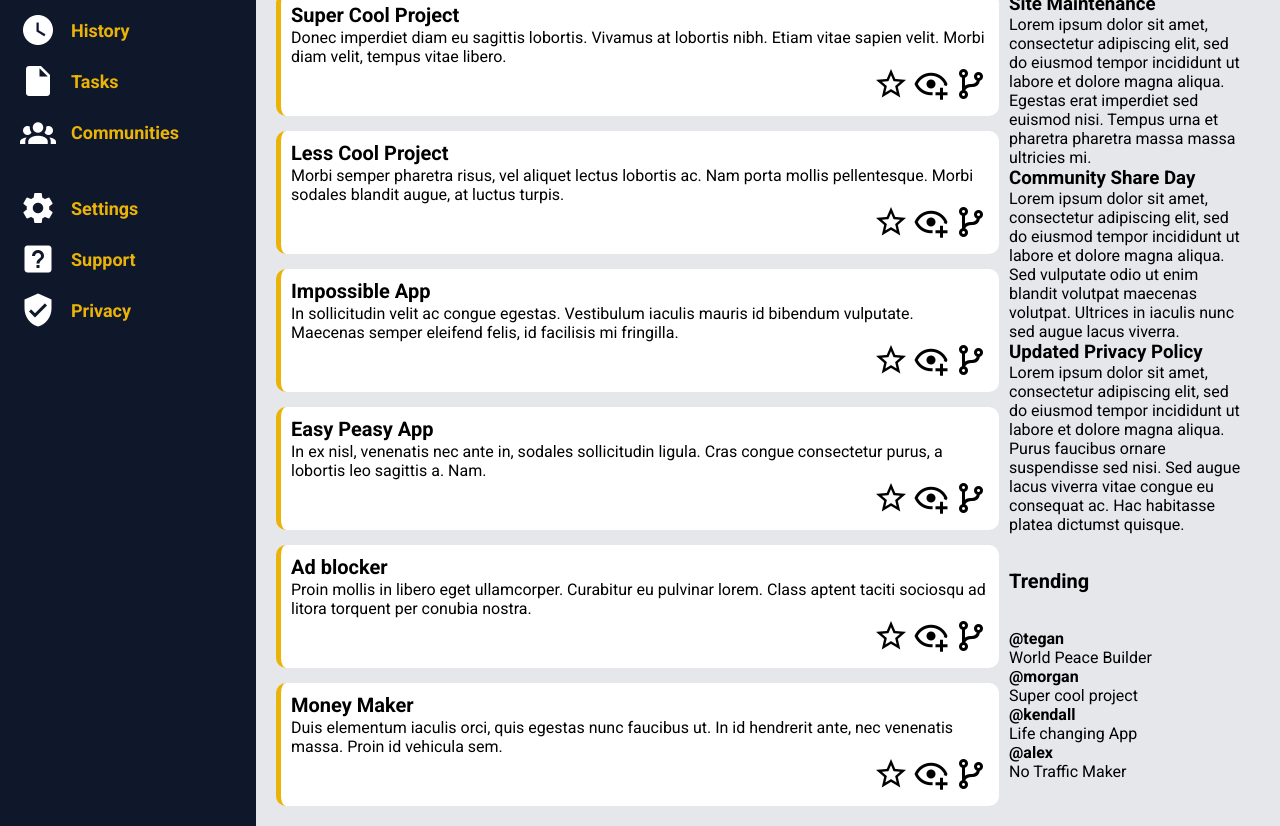
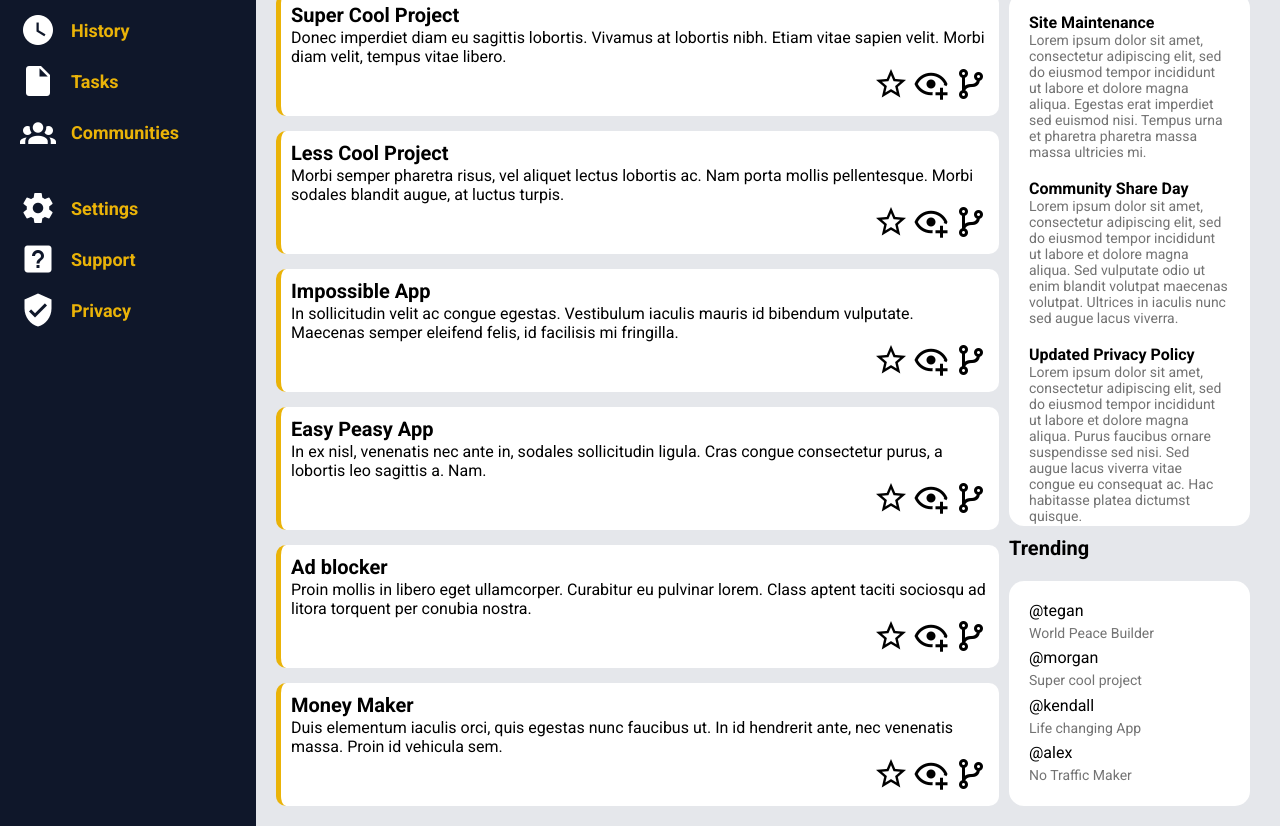
Before and after one commit to greatest-frog/admin-dashboard, a plain HTML site: page index.html in a window 1280 px wide. Shown: the part 216-1042 px from the top of the page. Drawn offline with Linux system fonts and the light colour scheme.

Commit message:
Add styling for working area

```diff
--- a/resources/css/style.css
+++ b/resources/css/style.css
@@ -25,6 +25,19 @@ h2 {
     font-size: 20px;
 }
 
+h3 {
+    font-size: 16px;
+}
+
+h4 {
+    font-weight: normal;
+    margin-bottom: 5px;
+}
+
+button {
+    cursor: pointer;
+}
+
 .header {
     padding: 5px 40px 5px 30px;
     grid-column: 2 / 3;
@@ -41,11 +54,17 @@ h2 {
 }
 
 .search_input {
+    font-size: 14px;
     background-color: #e2e8f0;
     width: 500px;
     height: 30px;
+    padding-left: 10px;
     border: none;
     border-radius: 15px;
+}
+
+.search_input:focus {
+    outline: 2px solid #0f172a;
 }
 
 .menu {
@@ -159,7 +178,6 @@ h2 {
     height: 36px;
     border: none;
     border-radius: 18px;
-    cursor: pointer;
 }
 
 .working_area {
@@ -202,7 +220,18 @@ h2 {
 }
 
 .announcements {
+    background: #fff;
+    padding: 20px;
+    border-radius: 15px;
     grid-column: 2 / 3;
+    display: grid;
+    grid-template-rows: repeat(auto-fit, minmax(100px, 1fr));
+    gap: 5px;
+}
+
+.description {
+    font-size: 14px;
+    color: #737373;
 }
 
 .trending_heading {
@@ -210,5 +239,16 @@ h2 {
 }
 
 .trending {
+    background: #fff;
+    padding: 20px;
+    border-radius: 15px;
     grid-column: 2 / 3;
+    display: grid;
+    grid-template-rows: repeat(auto-fit, minmax(30px, 1fr));
+    gap: 5px;
 }
+
+.status {
+    font-size: 14px;
+    color: #737373;
+}
```
